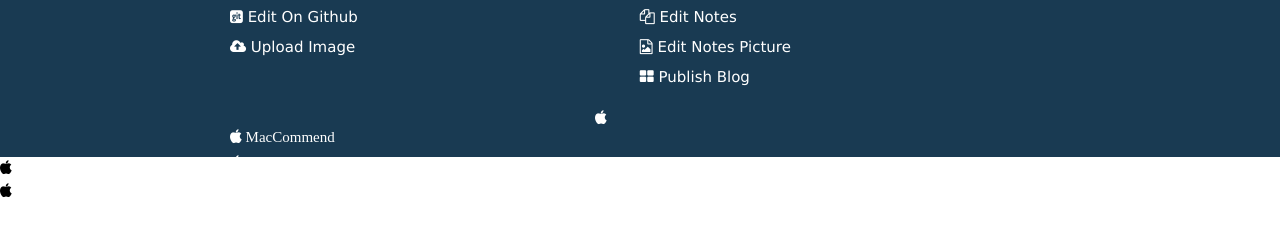
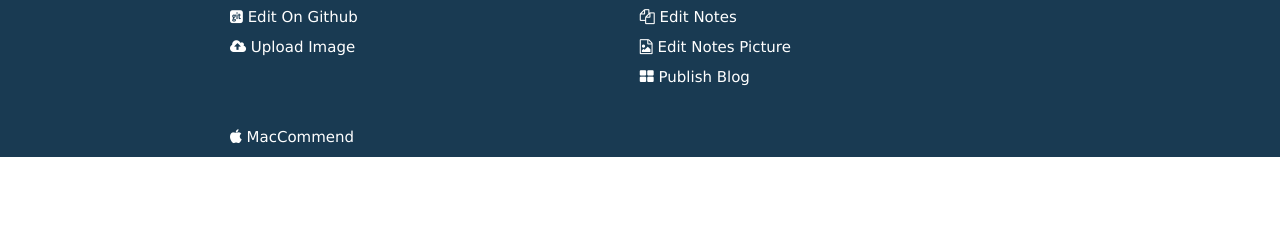
Before and after one commit to rfd3344a/rfd3344.github.io, a Jekyll site: the page built from index.html, in a window 1280 px wide. Shown: the part 1038-1270 px from the top of the page. Built offline with Jekyll 4.4.1, drawn with Linux system fonts in a browser that asks for light colours; some web fonts are replaced; after the commit the page ends 1205 px from its top, so only the background shows below that.

Commit message:
Update page.html

```diff
--- a/_layouts/page.html
+++ b/_layouts/page.html
@@ -39,7 +39,7 @@
 
 	<div class="FooterBlock">
    		<ul >
-          	<li><i class="fa fa-apple" aria-hidden="true"</i>
+          	<li><i class="fa fa-apple" aria-hidden="true"> </i>
                 <a href="https://rfd3344.github.io/notes/MacCommend/" target="_blank"> MacCommend</a> </li>
 
        	</ul>
```
